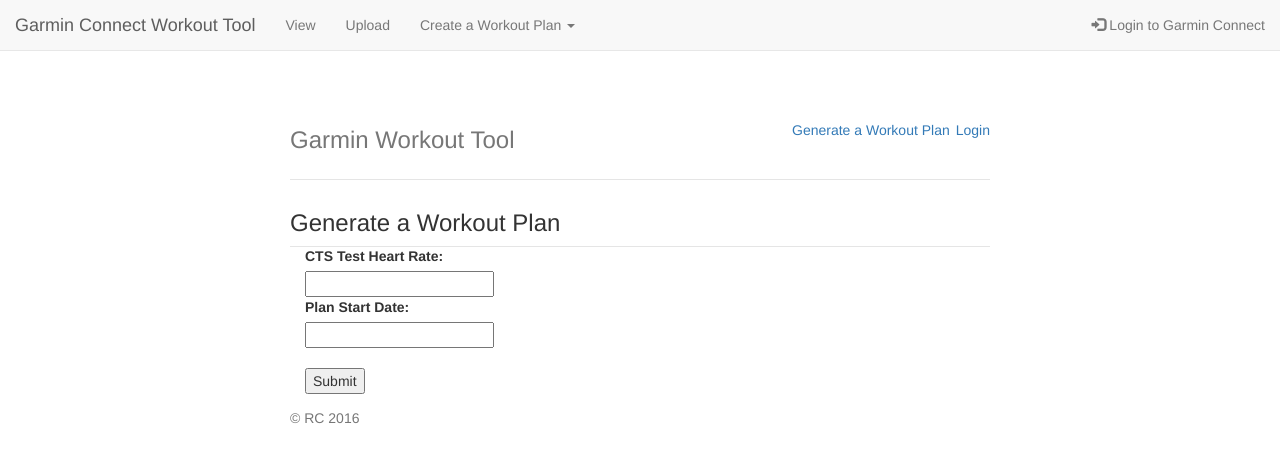
After one commit to rcaudill/flask-garmin_workouts_tool, a Flask app: page /generateplan in a window 1280 px wide. The commit adds this page. Shown: the top 463 px of the page. Run offline with Flask 2, Linux system fonts and the light colour scheme; some libraries are stand-ins or nearby versions.

Commit message:
add navbar and create plan page

```diff
--- a/app.py
+++ b/app.py
@@ -1,17 +1,24 @@
-from __future__ import print_function # In python 2.7
-
 import tempfile
-from datetime import timedelta
+from datetime import timedelta, date
 
 from flask import Flask, session, render_template, request, flash, redirect, url_for
 from flask import send_file
 from flask.ext.session import Session
-from wtforms import Form, TextAreaField
+from wtforms import Form, TextAreaField, validators
+from wtforms_html5 import DateField, IntegerField, DateRange
 
 from garmin_service import *
 
+
 class UploadForm(Form):
     workout_json = TextAreaField('Workout JSON')
+
+
+class GeneratePlanForm(Form):
+    cts_heart_rate = IntegerField('CTS Test Heart Rate', [
+        validators.NumberRange(min=120, max=200, message='Heart rate average must be betweek 100 and 200')])
+    start_date = DateField('Plan Start Date',
+                           validators=[validators.DataRequired(), DateRange(date(2016, 1, 1), date(2017, 1, 1))])
 
 # Initialize the Flask application
 app = Flask(__name__)
@@ -19,9 +26,6 @@ app = Flask(__name__)
 SESSION_TYPE = 'filesystem'
 app.config.from_object(__name__)
 Session(app)
-
-# Set session secret key
-app.secret_key = 'some_secret'
 
 # Set the timeout for our session to 10 minuntes
 app.permanent_session_lifetime = timedelta(minutes=10)
@@ -88,8 +92,7 @@ def download(workoutId):
 
 @app.route('/upload', methods=['POST'])
 def upload():
-    session['garmin_session'].create_workout(json_str=request.form['workout_json'])
-    flash('Successfully uploaded')
+    flash('Successfully uploaded: ' + session['garmin_session'].create_workout(json_str=request.form['workout_json']))
     return redirect(url_for('index'))
 
 @app.route('/delete/<workoutId>')
@@ -97,6 +100,16 @@ def delete(workoutId):
     session['garmin_session'].delete_workout(workoutId=workoutId)
     flash('Workout '+workoutId+' deleted')
     return redirect(url_for('index'))
+
+
+@app.route('/generateplan', methods=['GET', 'POST'])
+def generateplan():
+    generate_plan_form = GeneratePlanForm()
+    if request.method == 'POST' and generate_plan_form.validate():
+        flash('Workout plan submitted')
+        return redirect(url_for('index'))
+
+    return render_template('generateplan.html', generate_plan_form=generate_plan_form)
 
 # Run
 if __name__ == '__main__':
--- /dev/null
+++ b/templates/_formhelpers.html
@@ -0,0 +1,12 @@
+{% macro render_field(field) %}
+<dt>{{ field.label }}:
+<dd>{{ field(**kwargs)|safe }}
+    {% if field.errors %}
+    <ul class=errors>
+        {% for error in field.errors %}
+        <li>{{ error }}</li>
+        {% endfor %}
+    </ul>
+    {% endif %}
+</dd>
+{% endmacro %}
--- /dev/null
+++ b/templates/generateplan.html
@@ -0,0 +1,21 @@
+<!-- Extend layout -->
+{% extends "layout.html" %}
+
+{% block body %}
+<!--Update navbar-->
+<script>document.getElementById("plan").className = "Active";</script>
+
+<h3>Generate a Workout Plan</h3>
+<div class="col-lg-12">
+    {% from "_formhelpers.html" import render_field %}
+    <form method="POST" action="{{ url_for('generateplan') }}">
+        {{ render_field(generate_plan_form.cts_heart_rate) }}
+        {{ render_field(generate_plan_form.start_date) }}
+        <br>
+        <input type="submit" value="Submit"/>
+
+    </form>
+
+</div>
+
+{% endblock %}
--- a/templates/index.html
+++ b/templates/index.html
@@ -2,6 +2,9 @@
 {% extends "layout.html" %}
 
 {% block body %}
+<!--Update navbar-->
+<script>document.getElementById("view").className = "Active";</script>
+
   <h3>Workout List</h3>
   <div class="col-lg-12">
       {% for i in json_obj['com.garmin.connect.workout.dto.BaseUserWorkoutListDto']['baseUserWorkouts'] %}
@@ -33,7 +36,7 @@
 
   </div>
 
-  <script>
+<script>
     function onFileSelected(event) {
     var selectedFile = event.target.files[0];
     var reader = new FileReader();
@@ -67,4 +70,5 @@
     show(document.getElementById('workout-list-json-field'));
     });
   </script>
+
 {% endblock %}
--- a/templates/layout.html
+++ b/templates/layout.html
@@ -1,8 +1,11 @@
 <html>
   <head>
-    <title>Garmin Workout Tool</title>
-    <link rel="stylesheet" href="http://netdna.bootstrapcdn.com/bootstrap/3.0.2/css/bootstrap.min.css">
-    <style>
+      <title>Workout Tool</title>
+      <link rel="stylesheet" href="http://netdna.bootstrapcdn.com/bootstrap/3.0.2/css/bootstrap.min.css">
+      <script src="https://ajax.googleapis.com/ajax/libs/jquery/1.12.0/jquery.min.js"></script>
+      <script src="http://maxcdn.bootstrapcdn.com/bootstrap/3.3.6/js/bootstrap.min.js"></script>
+
+      <style>
 
       body {
         padding-top: 20px;
@@ -19,7 +22,7 @@
         border-bottom: 1px solid #e5e5e5;
       }
       .header h3 {
-        margin-top: 0;
+          margin-top: 100px;
         margin-bottom: 0;
         line-height: 40px;
         padding-bottom: 19px;
@@ -66,7 +69,40 @@
     </style>
   </head>
   <body>
-     <div class="container">
+
+
+  <nav class="navbar navbar-default navbar-fixed-top">
+      <div class="container-fluid">
+          <div class="navbar-header">
+              <a class="navbar-brand" href="../">Garmin Connect Workout Tool</a>
+          </div>
+          <ul class="nav navbar-nav">
+              <li id="view"><a href="../">View</a></li>
+              <li id="upload"><a href="../">Upload</a></li>
+              <li class="dropdown">
+                  <a class="dropdown-toggle" data-toggle="dropdown" href="#">Create a Workout Plan
+                      <span class="caret"></span></a>
+                  <ul class="dropdown-menu">
+                      <li id="plan"><a href="generateplan">Cycling - CTS</a></li>
+                      <li><a href="#">Other 1</a></li>
+                      <li><a href="#">Other 2</a></li>
+                  </ul>
+              </li>
+          </ul>
+          <ul class="nav navbar-nav navbar-right">
+              {% if 'garmin_session' in session and session['garmin_session'] is not none %}
+              <li><a href=""><span class="glyphicon glyphicon-user"></span> [{{ session['garmin_session'].get_email()
+                  }}]</a></li>
+              <li><a href="/logout"><span class="glyphicon glyphicon-log-out"></span> Logout</a></li>
+              {% else %}
+              <li><a href="/login"><span class="glyphicon glyphicon-log-in"></span> Login to Garmin Connect</a></li>
+              {% endif %}
+          </ul>
+      </div>
+  </nav>
+
+
+  <div class="container">
       <div class="header">
         {% if 'garmin_session' in session and session['garmin_session'] is not none %}
           <a href="/logout">Logout</a>
@@ -74,6 +110,7 @@
         {% else %}
           <a href="/login">Login</a>
         {% endif %}
+          <a href="/generateplan">Generate a Workout Plan</a>
         <h3 class="text-muted">Garmin Workout Tool</h3>
       </div>
 
```
Also changed, not shown: garmin_service.py (+16 -3 lines), README.md.
